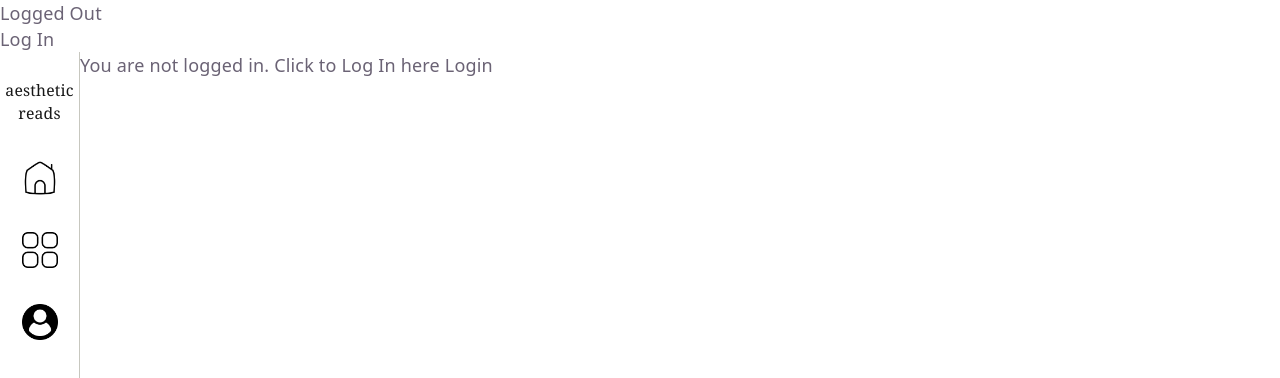
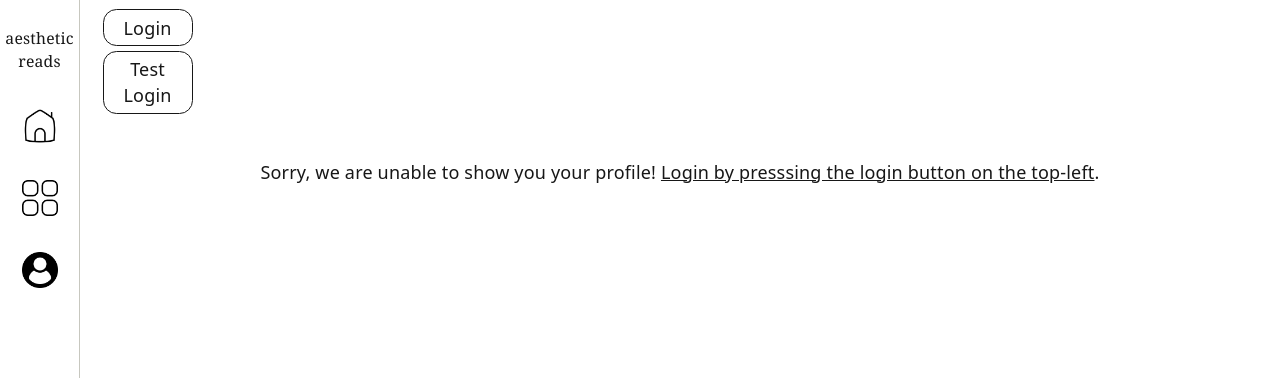
Before and after one commit to Gitrua07/aesthetic-reads, a React (Vite) app in the folder client/: page /profile in a window 1280 px wide. Shown: the top 378 px of the page. Built offline with nearby package versions, Linux system fonts and the light colour scheme; no server answers.

Commit message:
fixed dashboard ui and integrated it with browserrouter page

```diff
--- a/client/src/App.jsx
+++ b/client/src/App.jsx
@@ -18,10 +18,11 @@ function App() {
   return (
     <AuthProvider>
       <BrowserRouter>
-        <Dashboard />
+        {/* <Dashboard /> */}
         <div className='flex'>{/*flex*/}
           <SideBar />
           <main className='flex-1'>{/*flex-1*/}
+            <Dashboard />
             <Routes>
               <Route path='/' element={<Home />} />
               <Route path='/gallery' element={<MoodBoardList />} />
--- a/client/src/components/Dashboard.jsx
+++ b/client/src/components/Dashboard.jsx
@@ -1,3 +1,4 @@
+import { Link } from 'react-router-dom'
 import { useAuth } from '../auth/AuthContext'
 
 export default function Dashboard(){
@@ -21,10 +22,10 @@ export default function Dashboard(){
         }
 
     return (
-        <div>
-            {isLoggedIn ? <div>Logged In</div>: <div>Logged Out</div>}
-            {authUser ? <div>{authUser} is logged in</div>: null}
-            {isLoggedIn ? <button onClick={(e) => LogOut(e)}>Log Out</button>: <button onClick ={e => LogIn(e)}>Log In</button>}
+        <div className='my-2 mx-5 text-neutral-900 flex flex-col gap-1'>
+            {isLoggedIn ? <div>Logged In as {authUser} </div>: null}
+            {isLoggedIn ? <button className='w-20 border border-solid rounded-xl py-1 px-2' onClick={(e) => LogOut(e)}>Log Out</button> : <Link to='/login'><button className='w-20 border border-solid rounded-xl py-1 px-2'>Login</button></Link>}
+            {isLoggedIn ? <button className='w-20 border border-solid rounded-xl py-1 px-2' onClick={(e) => LogOut(e)}>Test Log Out</button> : <button className='w-20 border border-solid rounded-xl py-1 px-2' onClick={(e) => LogIn(e)}>Test Login</button>}
         </div>
     )
 }
--- a/client/src/components/SearchBar.jsx
+++ b/client/src/components/SearchBar.jsx
@@ -14,7 +14,7 @@ export default function SearchBar({ startSearch }){
         }
     }
     return(
-        <div className="m-5 h-full max-h-[100px] min-h-0">
+        <div className="m-5 h-18 max-h-[100px] min-h-0">
             <input
             type="search"
             placeholder='Search'
--- a/client/src/pages/Home.jsx
+++ b/client/src/pages/Home.jsx
@@ -24,7 +24,7 @@ export default function Home(){
     }
 
     return(
-        <section className='flex h-full flex-col'>
+        <section className='flex flex-col'>
             <Searchbar startSearch={Search}/>
             <BookList query={query}/>
         </section>
--- a/client/src/pages/Profile.jsx
+++ b/client/src/pages/Profile.jsx
@@ -22,7 +22,10 @@ const Profile = () => {
                         </Link>
                     </form>
                 </div>
-            </div> : <div>You are not logged in. Click to Log In here <Link to='/login'><button>Login</button></Link></div>}
+            </div> :
+            <div className='flex flex-col items-center gap-5 my-10 mx-8 text-neutral-900'>
+                <div>Sorry, we are unable to show you your profile! <span className='underline'>Login by presssing the login button on the top-left</span>.</div>
+                </div>}
         </div>
     )
 }
```
